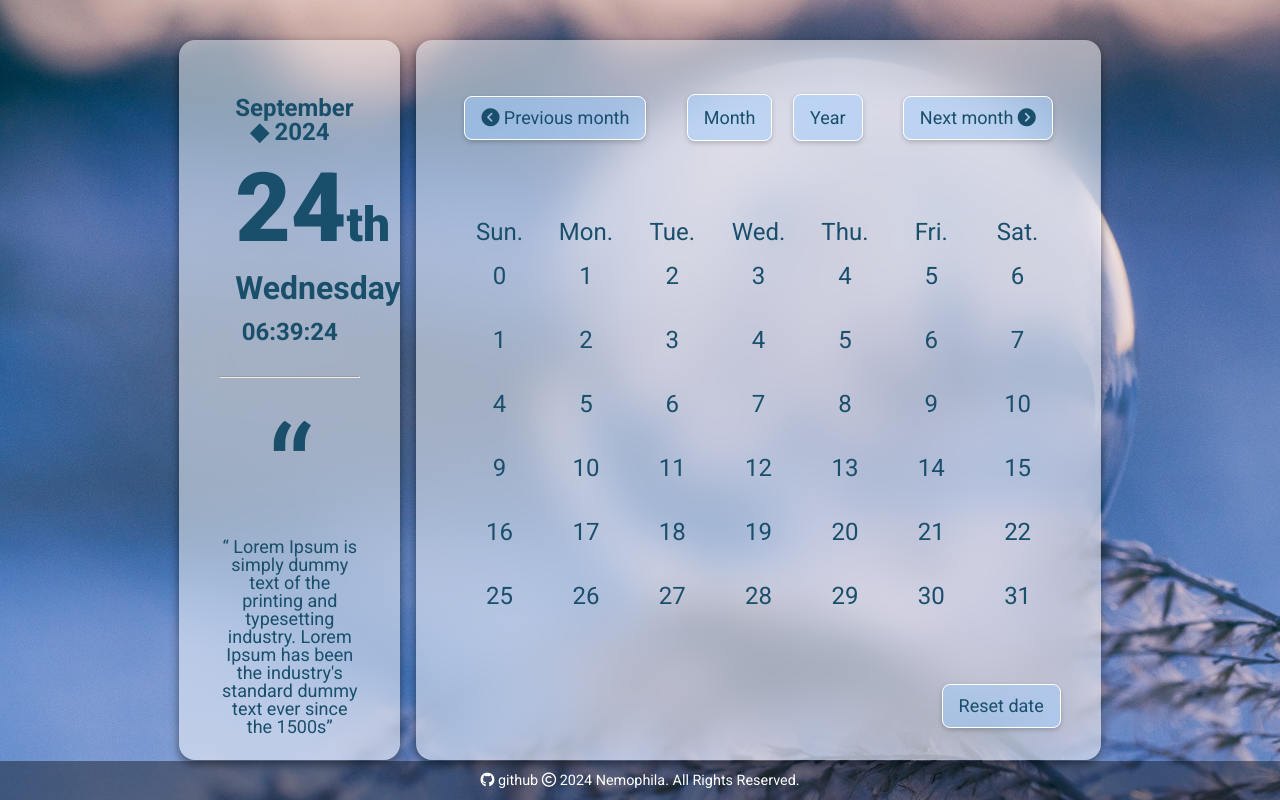
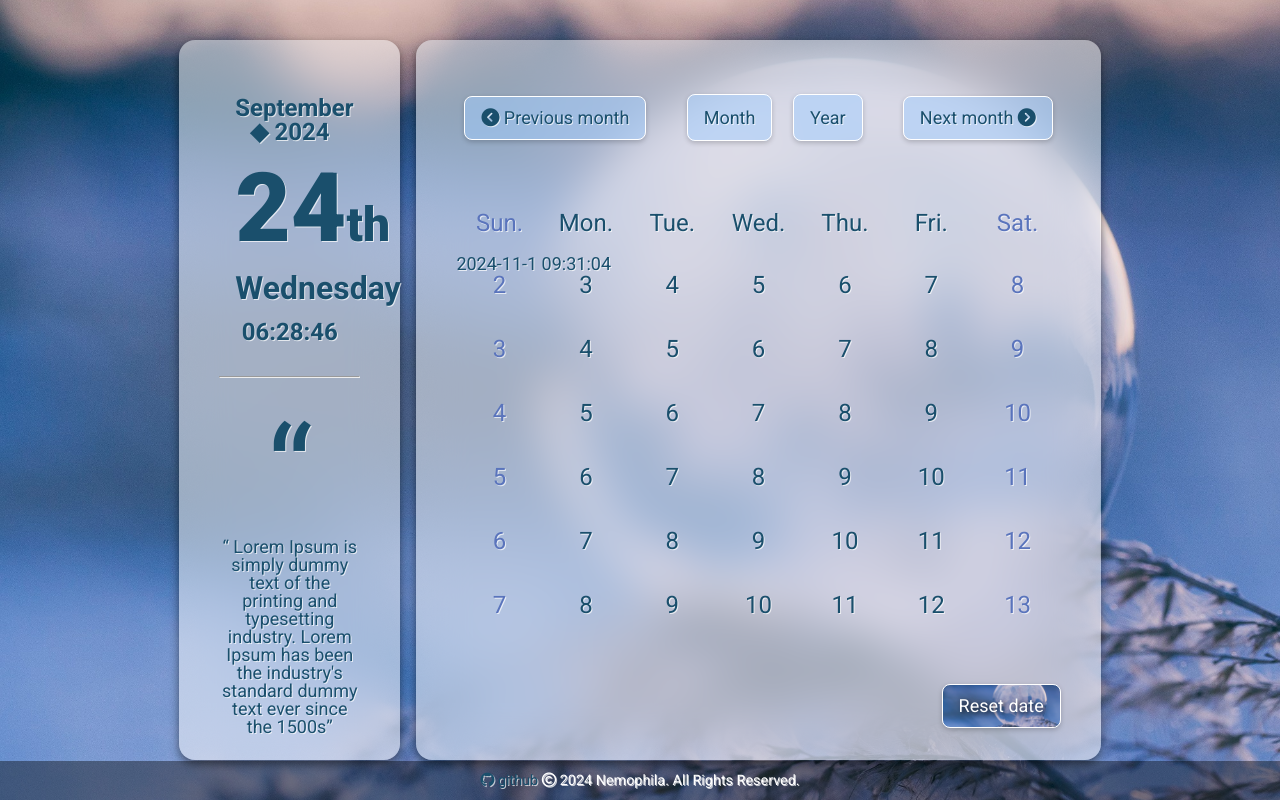
Before and after one commit to LupusXLass1404/calendar, a PHP site: page / in a window 1280 px wide. Run offline with PHP 8.4, Linux system fonts and the light colour scheme; some libraries are stand-ins or nearby versions.

Commit message:
調整CSS

```diff
--- a/design.html
+++ b/design.html
@@ -98,6 +98,8 @@
     </footer>
 
     <script>
+        Math.floor(Math.random() * 100 + 150)
+
         // 宣告getId
         let monthId = document.getElementById('month');
         let yearId = document.getElementById('year');
--- a/index.php
+++ b/index.php
@@ -14,6 +14,10 @@
 </head>
 
 <body class="month_11">
+    <?php
+        date_default_timezone_set('Asia/Taipei');
+    ?>
+
     <!-- .container>aside+main^footer -->
     <div class="container">
         <aside>
@@ -27,8 +31,8 @@
                 <p class="week">
                     Wednesday
                 </p>
-                <p class="time">
-                    06:39:24
+                <p id="clock" class="clock">
+                    00:00:00
                 </p>
             </div>
 
@@ -50,16 +54,16 @@
 
         <main id="main">
             <div id="buttons" class="buttons">
-                <div id="prev" class="change button">
-                    <i class="fa-solid fa-circle-chevron-left"></i> Previous month
-                </div>
+                <a href="design.html" class="button">
+                    <i class="fa-solid fa-circle-chevron-left"></i> Previous <span class="change">month</span>
+                </a>
                 <div class="choose">
                     <span id="month" class="button">Month</span>
                     <span id="year" class="button">Year</span>
                 </div>
-                <div id="next" class="change button">
-                    Next month <i class="fa-solid fa-circle-chevron-right"></i>
-                </div>
+                <a href="design.html" class="button">
+                    Next <span class="change">month</span> <i class="fa-solid fa-circle-chevron-right"></i>
+                </a>
             </div>
             <div id="calendar" class="calendar">
                 <ul class="weekList">
@@ -71,7 +75,24 @@
                     <li>Fri.</li>
                     <li>Sat.</li>
                 </ul>
-                <table id="dateTable"></table>
+                <table id="dateTable">
+                    <?php
+                        $firstDay = date('Y-m-1');
+                        echo $firstDay;
+                    ?>
+                    <?php
+                        for ($i=1;$i<=6;$i++){
+                            echo "<tr>";
+                            for($j=1;$j<=7;$j++){
+                                echo "<td>";
+                                echo $i+$j;
+                                echo "</td>";
+                            }
+                            echo "</tr>";
+                        }
+                        echo date('H:i:s');
+                    ?>
+                </table>
             </div>
 
             <div id="monthTable" class="calendar changeTable">
@@ -83,7 +104,7 @@
             </div>
 
             <div class="bottomButton">
-                <a href="design.html" class="button"><span id="reset">Reset date</span></a>
+                <a href="#" class="button">Reset date</a>
             </div>
         </main>
 
@@ -111,40 +132,6 @@
             // console.log('year');
             changeTime('year');
         });
-
-        // 暫時用表格
-        let td = "";
-
-        for (i = 0; i < 6; i++) {
-            td += "<tr>";
-            for (j = 0; j < 7; j++) {
-                td += `<td>${i * i + j}</td>`;
-            }
-            td += "</tr>"
-        }
-        document.getElementById('dateTable').innerHTML = td;
-
-        const months = [
-            "January", "February", "March", "April", "May", "June",
-            "July", "August", "September", "October", "November", "December"
-        ];
-
-        let month = "<table>";
-        for (i = 0; i < 4; i++) {
-            month += "<tr>";
-            for (j = 0; j < 3; j++) {
-                month += `<td class="changeMonth">
-                            <a href="?month=1" class="tableLink">
-                                ${months[i * i + j]}
-                            </a>
-                        </td>`;
-            }
-            month += "</tr>"
-        }
-        month += "</table>"
-        document.getElementById('yearTable').innerHTML = month;
-        document.getElementById('monthTable').innerHTML = month;
-        // console.log(`table: ${month}`)
 
         // 改變時間
         function changeTime(time) {
@@ -182,11 +169,26 @@
             getId.style.display = "block";
         }
 
+        // 時鐘區
+        function updateClock() {
+            const now = new Date();
+            const hours = String(now.getHours()).padStart(2, '0');
+            const minutes = String(now.getMinutes()).padStart(2, '0');
+            const seconds = String(now.getSeconds()).padStart(2, '0');
+            document.getElementById('clock').textContent = `${hours}:${minutes}:${seconds}`;
+        }
+
+        // 每秒更新一次時鐘
+        setInterval(updateClock, 1000);
+
         // 初始化
         function init() {
             hide('yearTable');
             hide('monthTable');
+            // 時鐘
+            updateClock();
         }
+
         init()
 
     </script>
--- a/style.css
+++ b/style.css
@@ -13,7 +13,6 @@
 }
 
 a {
-    color: rgb(26, 79, 108);
     text-decoration: none;
 }
 
@@ -91,7 +90,7 @@
     width: 100%;
     margin: 0 auto;
     border-collapse: collapse;
-    table-layout: fixed
+    table-layout: fixed;
 }
 
 table td {
@@ -170,7 +169,7 @@
     font-weight: 700;
 }
 
-.timeBox .time {
+.timeBox .clock {
     font-size: 1.5rem;
     font-weight: bold;
 }
@@ -201,10 +200,28 @@
 
 /* ============== 主題色 ============== */
 
-.month_11 {
+.month_11,
+.month_11 .bottomButton a {
     color: rgb(26, 79, 108);
     background-image: url(./images/month_11.jpg);
     background-repeat: no-repeat;
     background-position: center center;
     background-size: cover;
+    text-shadow: 1px 1px 0px rgba(255, 255, 255, 0.7);
 }
+
+.month_11 a {
+    color: rgb(26, 79, 108);
+}
+
+.month_11 .bottomButton a {
+    color: white;
+    text-shadow: 2px 2px 4px rgba(0, 0, 0, 0.7);
+}
+
+.month_11 #dateTable td:nth-child(1),
+.month_11 #dateTable td:nth-child(7),
+.month_11 .weekList li:nth-child(1),
+.month_11 .weekList li:nth-child(7) {
+    color: rgb(90, 116, 188);
+}
```
